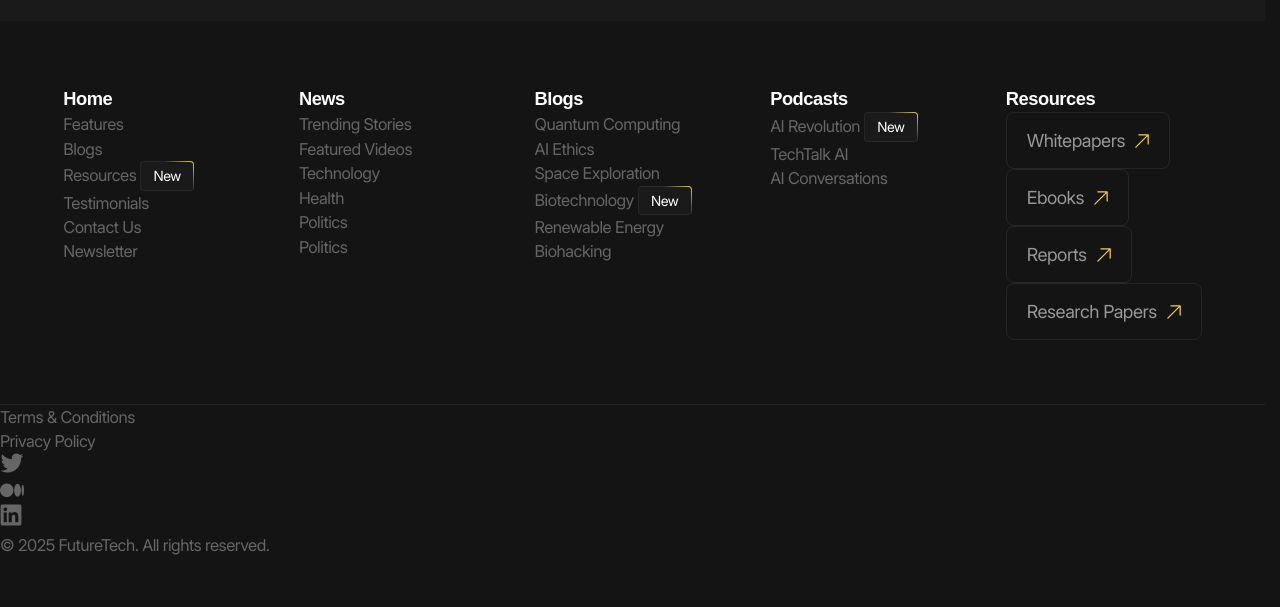
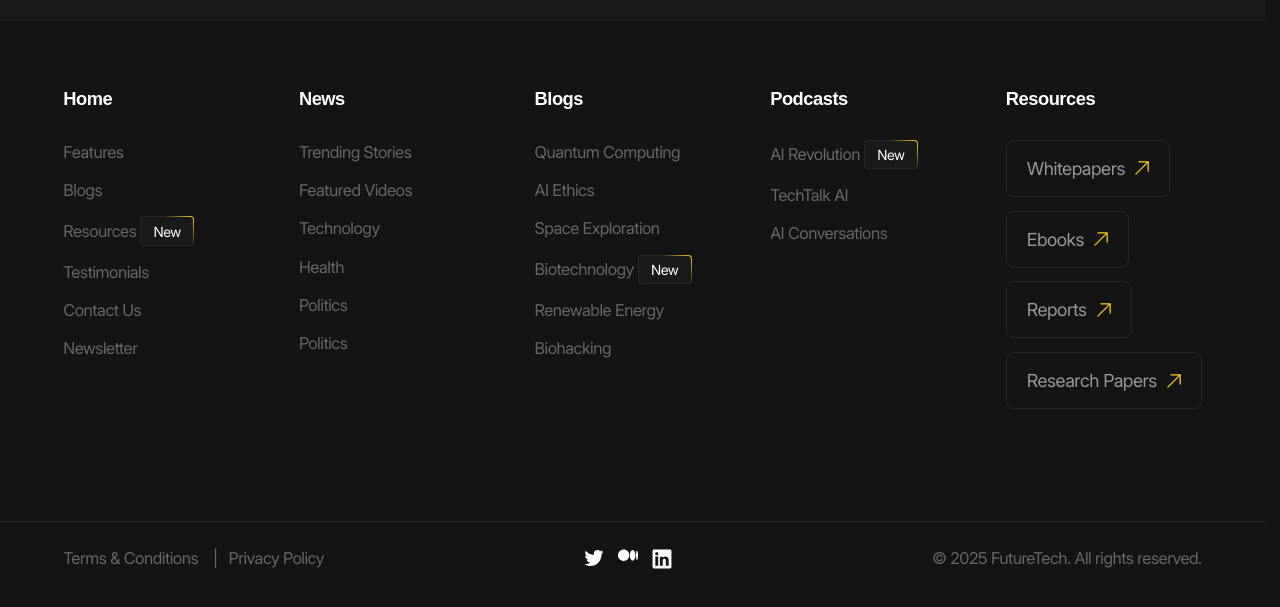
Before and after one commit to Kosta45/future-tech, a website built with Vite: page index.html in a window 1280 px wide. Shown: the part 149-756 px from the top of the page. Built offline with nearby package versions, Linux system fonts and the light colour scheme.

Commit message:
Footer is ready

```diff
--- a/index.html
+++ b/index.html
@@ -182,7 +182,7 @@
 
       <div class="footer__extra">
         <div class="footer__extra-menu">
-          <ul class="footer__extra-list">
+          <ul class="footer__extra-menu-list">
             <li class="footer__extra-menu-item">
               <a href="" class="footer__extra-menu-link">Terms & Conditions</a>
             </li>
--- a/src/styles/blocks/_footer.scss
+++ b/src/styles/blocks/_footer.scss
@@ -13,11 +13,31 @@
         grid-template-columns: repeat(5, 1fr);
         align-items: start;
         column-gap: fluid(80, 20);
+
+        @include tablet {
+            grid-template-columns: repeat(2, 1fr);
+            row-gap: rem(40);
+        }
+
+        @include mobile {
+            row-gap: rem(20);
         }
 
         &-column {
             display: grid;
             row-gap: fluid(36, 16);
+
+            &:last-child {
+                @include tablet {
+                    grid-column: -1 / 1;
+
+                    .footer__menu-list {
+                        flex-direction: row;
+                        flex-wrap: wrap;
+                        gap: rem(12)
+                    }
+                }
+            }
         }
 
         &-list {
@@ -28,7 +48,43 @@
 
         &-item {
             display: flex;
+            flex-wrap: nowrap;
             align-items: center;
             column-gap: rem(8);
         }
     }
+
+    &__extra {
+        display: flex;
+        justify-content: space-between;
+        align-items: center;
+        column-gap: 1rem;
+        padding: fluid(80, 40);
+
+        @include laptop {
+            padding-block: rem(24);
+        }
+
+        @include mobile {
+            flex-direction: column;
+            row-gap: rem(20);
+        }
+
+        &-menu {
+            &-list {
+                display: flex;
+            }
+
+            &-item:not(:last-child)::after {
+                content: '|';
+                margin-inline: rem(11);
+            }
+        }
+    }
+
+    &__socials {
+        @include mobile {
+            order: -1;
+        }
+    }
+}
--- a/src/styles/blocks/_socials.scss
+++ b/src/styles/blocks/_socials.scss
@@ -1 +1,28 @@
 @use '../helpers' as *;
+
+.socials {
+    &__list {
+        display: flex;
+        column-gap: rem(20);
+
+        @include laptop {
+            column-gap: rem(14)
+        }
+    }
+
+    &__item {
+        display: flex;
+    }
+
+    &__link {
+        --size: #{rem(24)};
+
+        @include square(var(--size));
+
+        color: var(--color-light);
+
+        @include laptop {
+            --size: #{rem(20)};
+        }
+    }
+}
```
Also changed, not shown: src/styles/main.css, 1 other file. Lines whose indentation alone changed are shown as unchanged.
